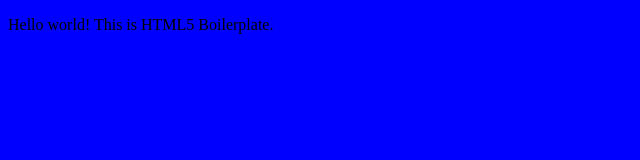
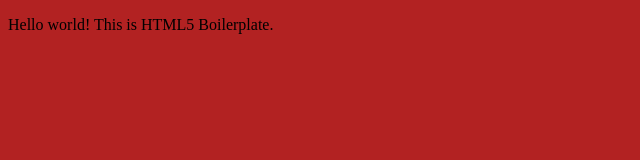
Before and after one commit to xyduanduan/3week3page-boilerplate, a website: page index.html in a window 1280 px wide. Shown: the whole page, without its empty margins (0-640 px from the left). Drawn offline with nearby package versions, Linux system fonts and the light colour scheme; files that its build step writes are made by us from their sources.

Commit message:
update readme

```diff
--- a/src/main.scss
+++ b/src/main.scss
@@ -1,3 +1,3 @@
 body {
-	background: blue;
+	background: firebrick;
 }
```
Also changed, not shown: README.md.
